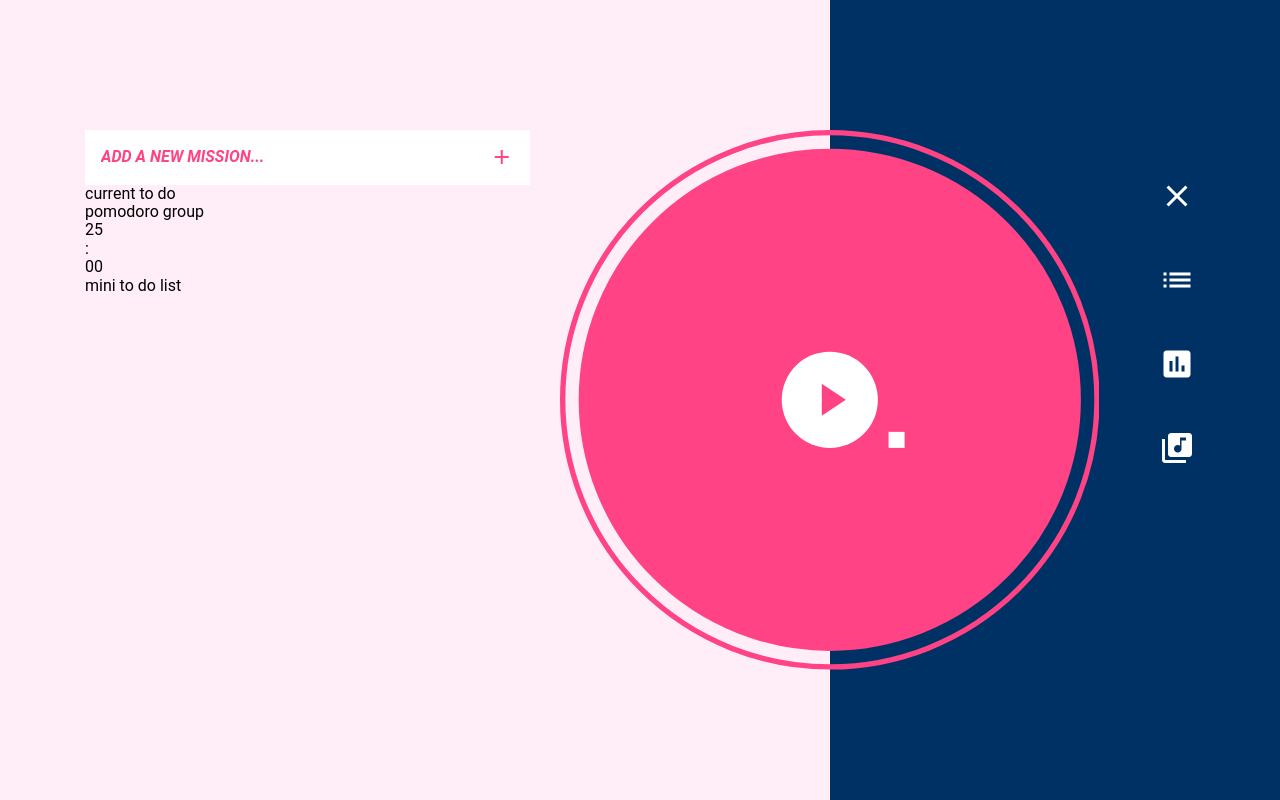
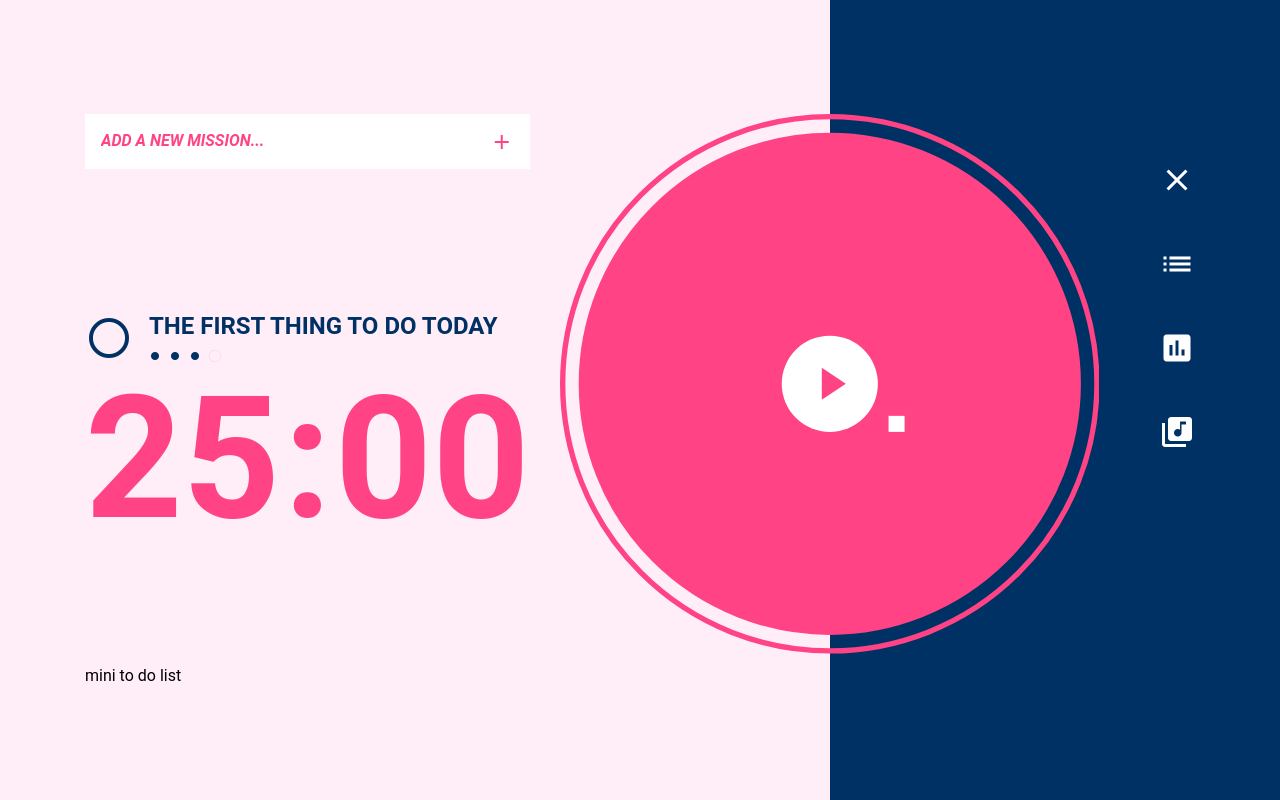
Before and after one commit to yowlonglee/thef2e-pomodoro, a Vue app: page / in a window 1280 px wide. Built offline with nearby package versions, Linux system fonts and the light colour scheme; a small style sheet from the web is missing.

Commit message:
Style timer

```diff
--- a/src/App.vue
+++ b/src/App.vue
@@ -105,12 +105,18 @@ body,
 }
 
 .material-icons {
-  vertical-align: middle;
+  vertical-align: bottom;
   &.md-light {
     color: $white;
   }
+  &.md-12 {
+    font-size: 12px;
+  }
   &.md-36 {
     font-size: 36px;
+  }
+  &.md-48 {
+    font-size: 48px;
   }
 }
 
--- a/src/views/MainView.vue
+++ b/src/views/MainView.vue
@@ -12,20 +12,48 @@
             ><i class="material-icons">add</i></span
           >
         </div>
-        <div>
-          <div>current to do</div>
-          <div>pomodoro group</div>
+        <div class="timer">
+          <div class="timer-to-do to-do">
+            <div class="to-do-radio">
+              <i class="material-icons md-48">radio_button_unchecked</i>
+            </div>
+            <div class="to-do-container">
+              <div class="to-do-title">the first thing to do today</div>
+              <div class="pomodoro-group">
+                <!-- <div class="pomodoro-history"> -->
+                <div class="history-item">
+                  <i class="material-icons md-12">fiber_manual_record</i>
+                </div>
+                <div class="history-item">
+                  <i class="material-icons md-12">fiber_manual_record</i>
+                </div>
+                <div class="history-item">
+                  <i class="material-icons md-12">fiber_manual_record</i>
+                </div>
+                <!-- </div> -->
+                <div class="timer-svg-container">
+                  <svg viewBox="-0.5 -0.5 101 101">
+                    <use href="#circle1" class="circle1" />
+                    <use href="#circle2" class="circle2" />
+                  </svg>
+                </div>
+              </div>
+            </div>
+          </div>
+          <div class="timer-duration">
+            <div class="duration-item">{{ strMinutes }}</div>
+            <div class="duration-item">:</div>
+            <div class="duration-item">{{ strSeconds }}</div>
+          </div>
         </div>
-        <div>{{ strMinutes }}</div>
-        <div>:</div>
-        <div>{{ strSeconds }}</div>
-        <div>mini to do list</div>
+        <div class="mini-to-do-list">mini to do list</div>
       </div>
       <div class="col-6">
         <div class="svg-container">
           <svg viewBox="-0.5 -0.5 101 101" class="timer-pie">
-            <circle class="circle1" r="50" cx="50" cy="50" />
+            <circle id="circle1" class="circle1" r="50" cx="50" cy="50" />
             <circle
+              id="circle2"
               class="circle2"
               r="25"
               cx="50"
@@ -105,6 +133,11 @@ export default {
 
 <style lang="scss">
 @import "@/assets/styles/variables.scss";
+@mixin ellipsis {
+  text-overflow: ellipsis;
+  white-space: nowrap;
+  overflow: hidden;
+}
 
 .styled-input {
   position: relative;
@@ -133,7 +166,85 @@ export default {
     }
   }
 }
-
+.break {
+  .styled-input {
+    input[type="text"]::placeholder {
+      color: $blue;
+    }
+  }
+  .styled-input-append {
+    color: $blue;
+  }
+}
+.timer {
+  margin-top: 145px;
+  margin-bottom: 110px;
+}
+.timer-to-do {
+  display: flex;
+  .to-do-radio {
+    margin-right: 16px;
+  }
+  .to-do-container {
+    flex-grow: 1;
+    display: flex;
+    flex-direction: column;
+    justify-content: space-between;
+  }
+  .to-do-title {
+    font-size: 1.5rem;
+  }
+  .pomodoro-group {
+    display: flex;
+    align-items: flex-end;
+  }
+  .pomodoro-history {
+    display: flex;
+  }
+  .history-item {
+    color: $dark-blue;
+    margin-right: 8px;
+  }
+}
+.timer-svg-container {
+  position: relative;
+  width: 12px;
+  height: 12px;
+  svg {
+    position: absolute;
+    height: 100%;
+    width: 100%;
+    left: 0;
+    top: 0;
+  }
+}
+.timer-duration {
+  display: flex;
+  justify-content: space-between;
+}
+.duration-item {
+  color: $pink;
+  font-size: 170px;
+  font-weight: 700;
+}
+.break .duration-item {
+  color: $blue;
+}
+.to-do {
+  display: flex;
+  // align-content: center;
+}
+.to-do-radio {
+  color: $dark-blue;
+  margin-right: 4px;
+}
+.to-do-title {
+  color: $dark-blue;
+  font-weight: 700;
+  text-transform: uppercase;
+  line-height: 1;
+  @include ellipsis;
+}
 .svg-container {
   position: relative;
   height: 0;
@@ -153,8 +264,11 @@ export default {
   stroke: $pink;
   stroke-width: 1;
 }
+.timer .circle1 {
+  stroke-width: 50;
+}
 .circle2 {
-  fill: $pink;
+  fill: transparent;
   stroke: $pink;
   stroke-width: 50;
   stroke-dasharray: 0 158;
@@ -163,7 +277,7 @@ export default {
   animation: fillup 1500s linear;
   animation-play-state: running;
 }
-.is-running .break .circle2 {
+.break .is-running .circle2 {
   animation: fillup 300s linear;
 }
 .is-running.is-pause .circle2 {
@@ -211,7 +325,7 @@ export default {
     stroke: $blue;
   }
   .circle2 {
-    fill: $blue;
+    // fill: $blue;
     stroke: $blue;
   }
   .circle3 {
```
